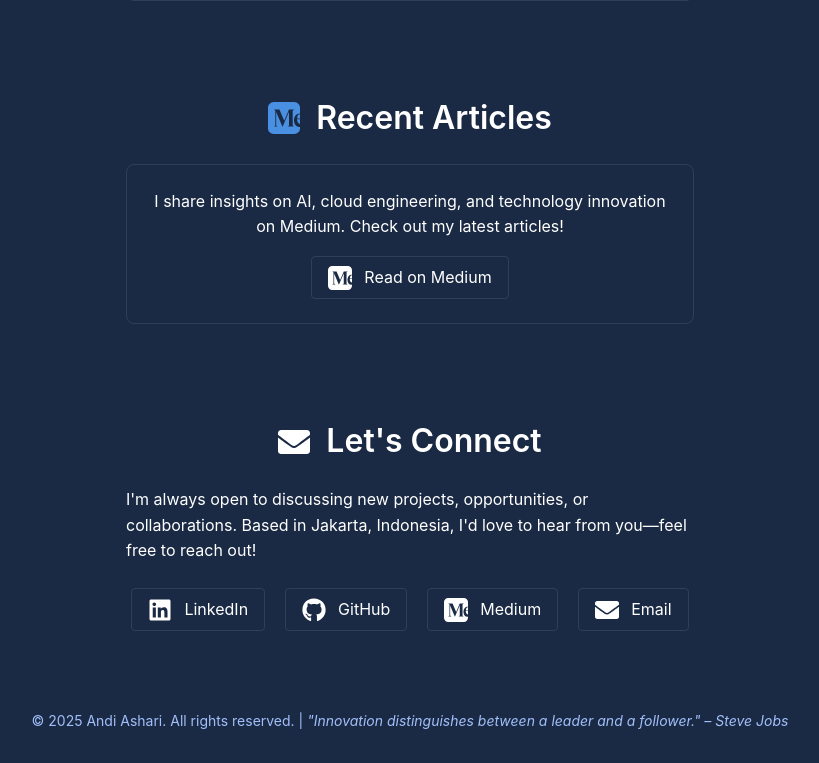
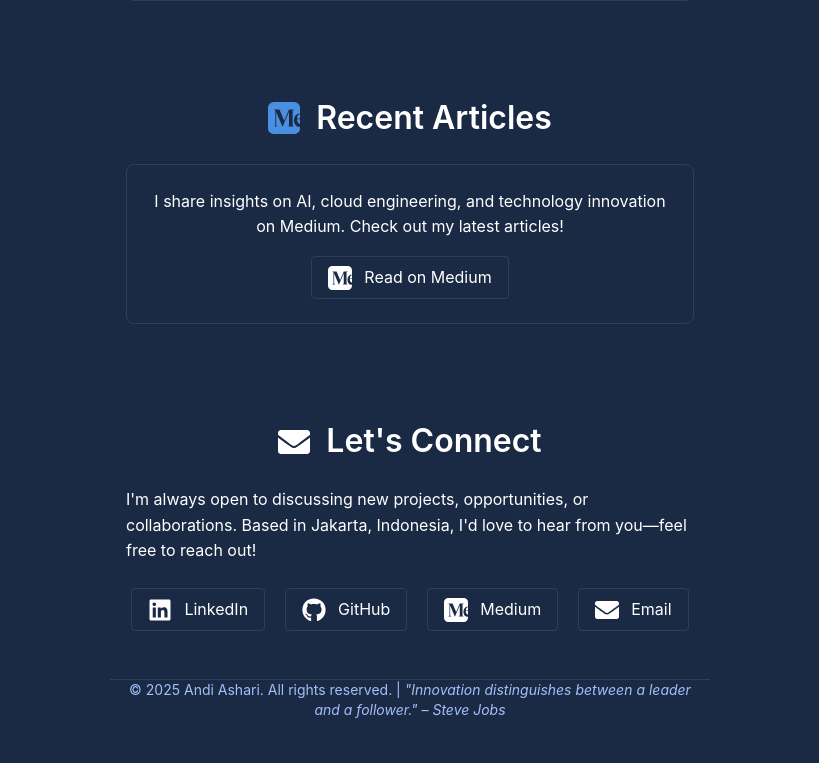
Before and after one commit to aashari/aashari, a Next.js app: page / in a window 1280 px wide. Shown: the part 4734-5497 px from the top of the page, without its empty margins (230-1049 px from the left). After the commit the page ends 5454 px from the top, so only its background shows below. Built offline with nearby package versions, Linux system fonts and the light colour scheme.

Commit message:
Update footer styling to match other elements while keeping font size

```diff
--- a/src/app/globals.css
+++ b/src/app/globals.css
@@ -216,11 +216,13 @@ html {
 }
 
 footer {
-  padding: 2rem 0;
+  margin-top: 2rem;
+  transition: all 0.3s ease;
 }
 
 @media (max-width: 768px) {
   footer {
+    margin-top: 1.5rem;
     padding: 1.5rem 0;
   }
 }
--- a/src/app/page.tsx
+++ b/src/app/page.tsx
@@ -324,8 +324,8 @@ export default function Home() {
       </button>
 
       {/* Footer */}
-      <footer className="py-6 text-center">
-        <p className="text-sm text-[var(--muted)] mx-auto">
+      <footer className="container mx-auto px-4 py-8 mt-12 border-t border-[var(--border)] text-center">
+        <p className="text-sm text-[var(--muted)] max-w-prose mx-auto">
           © {new Date().getFullYear()} Andi Ashari. All rights reserved. |{" "}
           <i>&quot;Innovation distinguishes between a leader and a follower.&quot; – Steve Jobs</i>
         </p>
```
